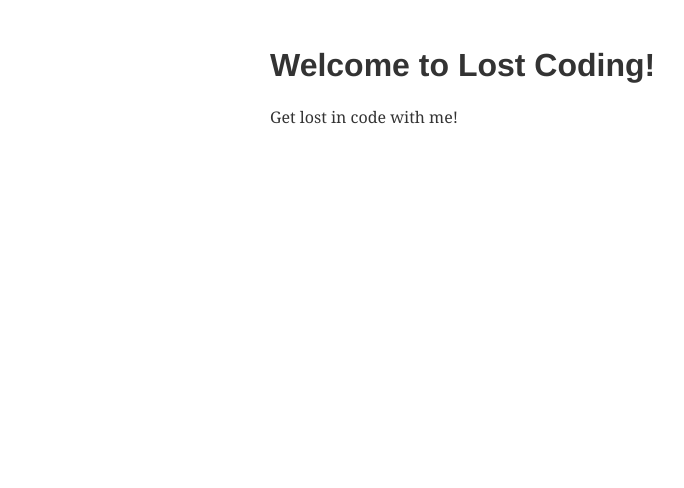
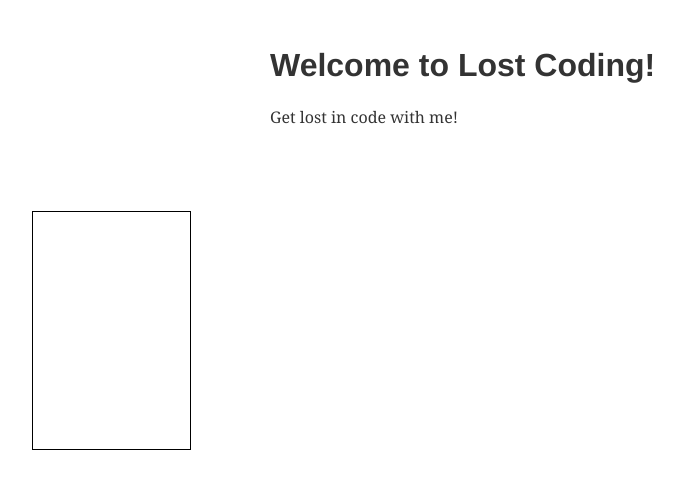
Before and after one commit to branberry/lostcoding, a Gatsby site: page / in a window 1280 px wide. Shown: the whole page, without its empty margins (70-754 px from the left). Built offline with nearby package versions, Linux system fonts and the light colour scheme; Gatsby itself is replaced by a stand-in of ours.

Commit message:
updated package.json

```diff
--- a/src/components/index.module.css
+++ b/src/components/index.module.css
@@ -12,3 +12,13 @@
     color: #DDDDDD;
     margin-left: 40%;
 }
+
+.box {
+    position: absolute;
+    width: 159px;
+    height: 239px;
+    left: 102px;
+    top: 211px;
+
+    border: 1px solid #000000;
+}
--- a/src/pages/index.js
+++ b/src/pages/index.js
@@ -1,6 +1,6 @@
 import React from 'react'
 import Link from 'gatsby-link'
-
+import styles from '../components/index.module.css'
 
 const IndexPage = () => (
   <div style={{ margin: '3rem auto', maxWidth: 600}}>
@@ -9,6 +9,7 @@ const IndexPage = () => (
       <p>
         Get lost in code with me!
       </p>
+      <div className={styles.box}/>
     </div>
   </div>
 )
```
Also changed, not shown: package.json (+4 -3 lines), 1 other file.
